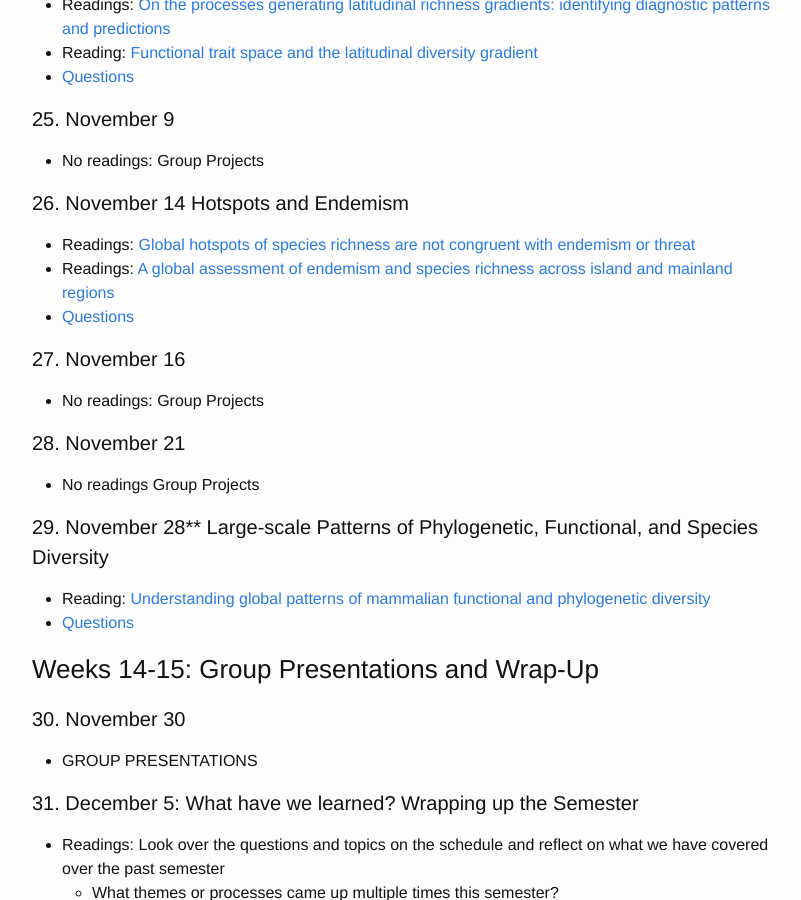
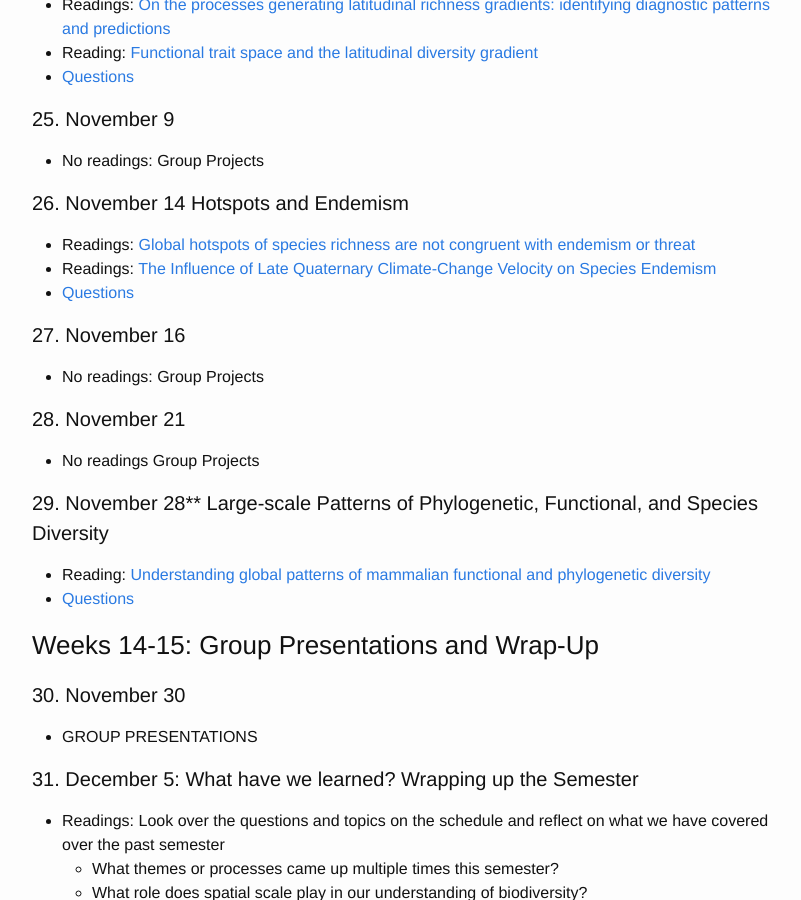
Before and after one commit to skmorgane/biodiversity-course, a Jekyll site: the page built from schedule.md, in a window 1280 px wide and 900 px high, scrolled down 4247 px. Shown: the whole window, without its empty margins (238-1039 px from the left). Built offline with Jekyll 4.4.1, drawn with Linux system fonts in a browser that asks for light colours.

Commit message:
Change endemism paper

```diff
--- a/schedule.md
+++ b/schedule.md
@@ -140,7 +140,7 @@ I've only assigned one reading because I think there's a ton in this one to disc
 
 #### 26. November 14 Hotspots and Endemism
 * Readings: [Global hotspots of species richness are not congruent with endemism or threat](https://doi.org/10.1038/nature03850)
-* Readings: [A global assessment of endemism and species richness across island and mainland regions](https://doi.org/10.1073/pnas.0810306106)
+* Readings: [The Influence of Late Quaternary Climate-Change Velocity on Species Endemism](https://doi.org/10.1126/science.1210173)
 * [Questions]({{ site.baseurl }}/questions/Hotspots)
 
 #### 27. November 16
```
